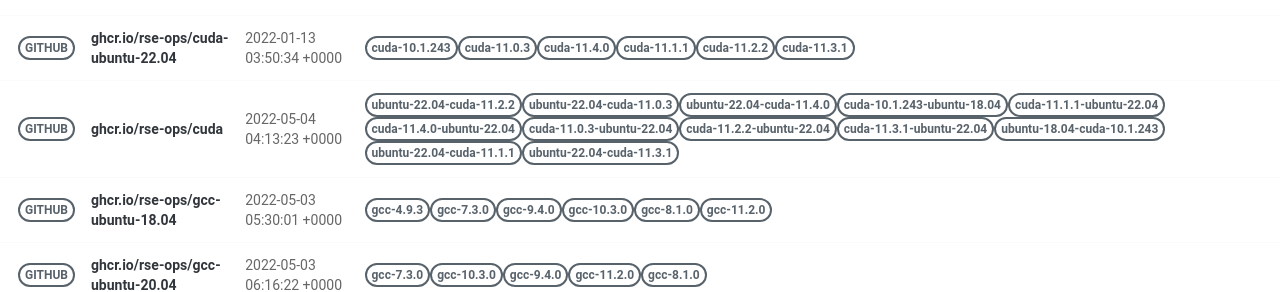
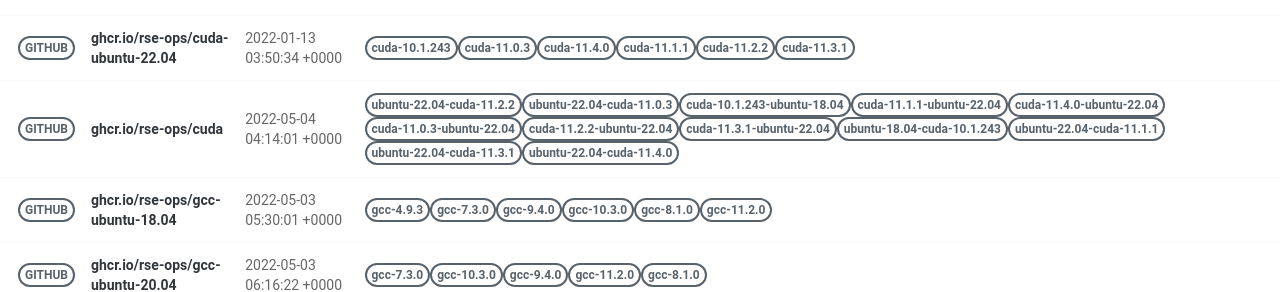
Before and after one commit to rse-ops/docker-images, a Jekyll site: the page built from pages/index.md, in a window 1280 px wide. Shown: the part 414-706 px from the top of the page. Built offline with Jekyll 4.4.1, drawn with Linux system fonts in a browser that asks for light colours; nearby versions of some CDN libraries.

Commit message:
Automated push to update library 2022-05-04

```diff
--- a/_library/ghcr.io-rse-ops-cuda.md
+++ b/_library/ghcr.io-rse-ops-cuda.md
@@ -1,7 +1,7 @@
 ---
 layout: container
 name: ghcr.io/rse-ops/cuda
-updated_at: 2022-05-04 04:13:23.409308
+updated_at: 2022-05-04 04:14:01.979627
 
 
 container_url: https://github.com/orgs/rse-ops/packages/container/package/cuda
```
Also changed, not shown: other parts of _library/ghcr.io-rse-ops-cuda.md (+3 -3 lines).
